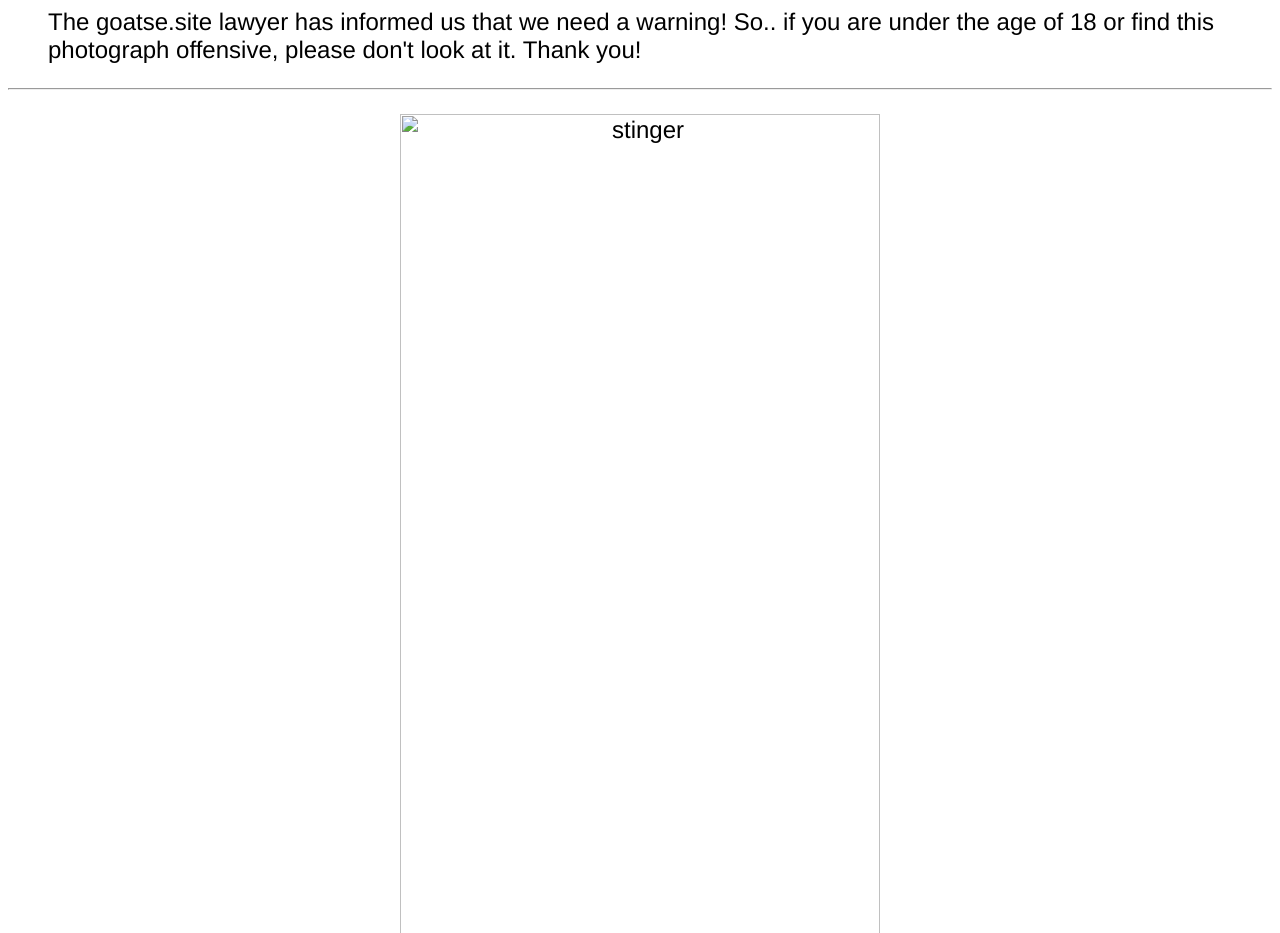
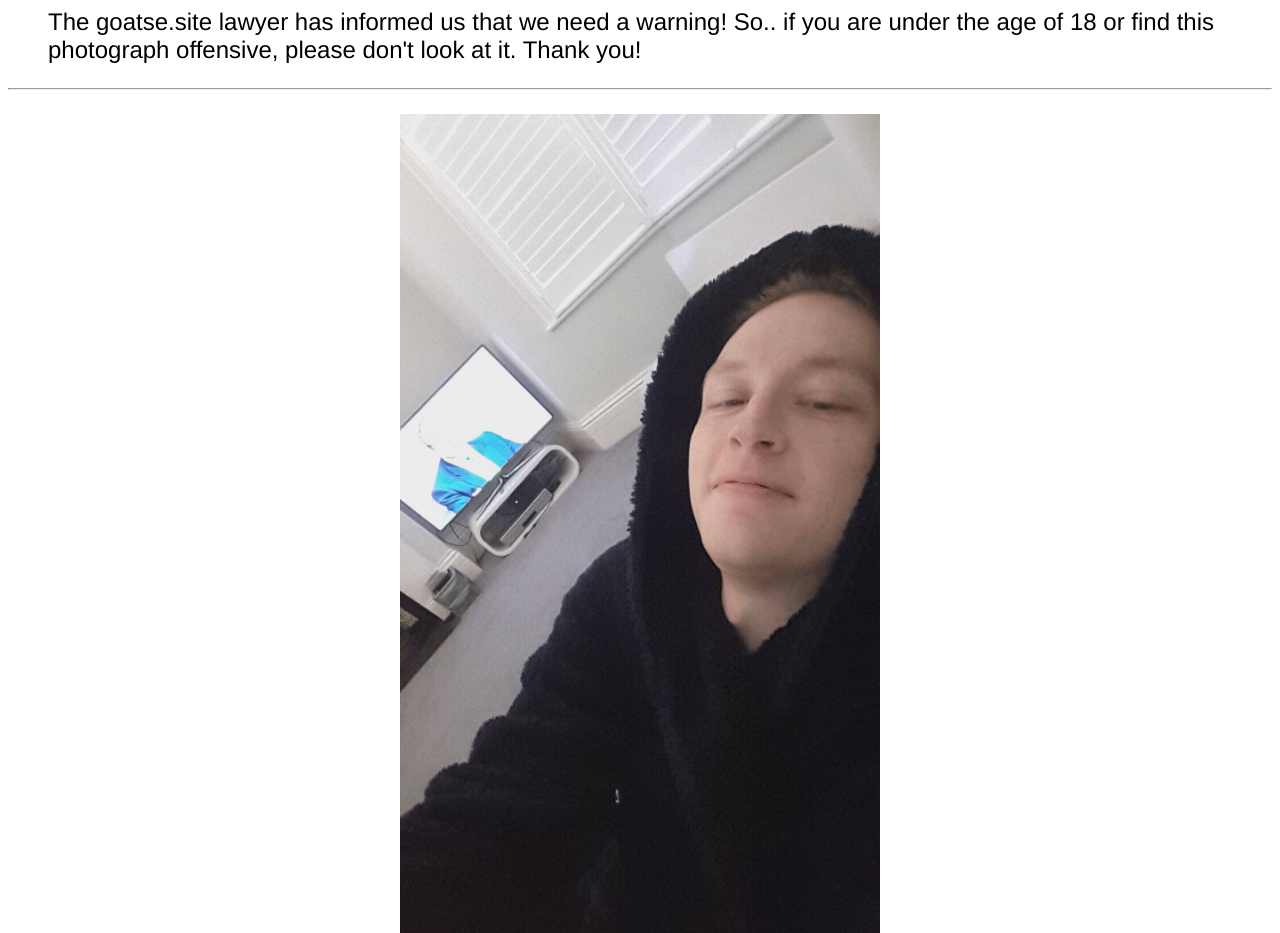
Before and after one commit to KirkGoatseJohnson/KirkGoatseJohnson.github.io, a plain HTML site: page index.html in a window 1280 px wide. Shown: the top 933 px of the page. Drawn offline with Linux system fonts and the light colour scheme.

Commit message:
Update index.html

```diff
--- a/index.html
+++ b/index.html
@@ -14,7 +14,7 @@ don't look at it.  Thank you!
 
 		<hr>
 		<p align="CENTER">
-			<img src="./Eh_files/hello.jpg" width="480" height="820" alt="stinger" border="0">
+			<img src="hello.jpg" width="480" height="820" alt="stinger" border="0">
 			<br>
 		</p>
 
```
